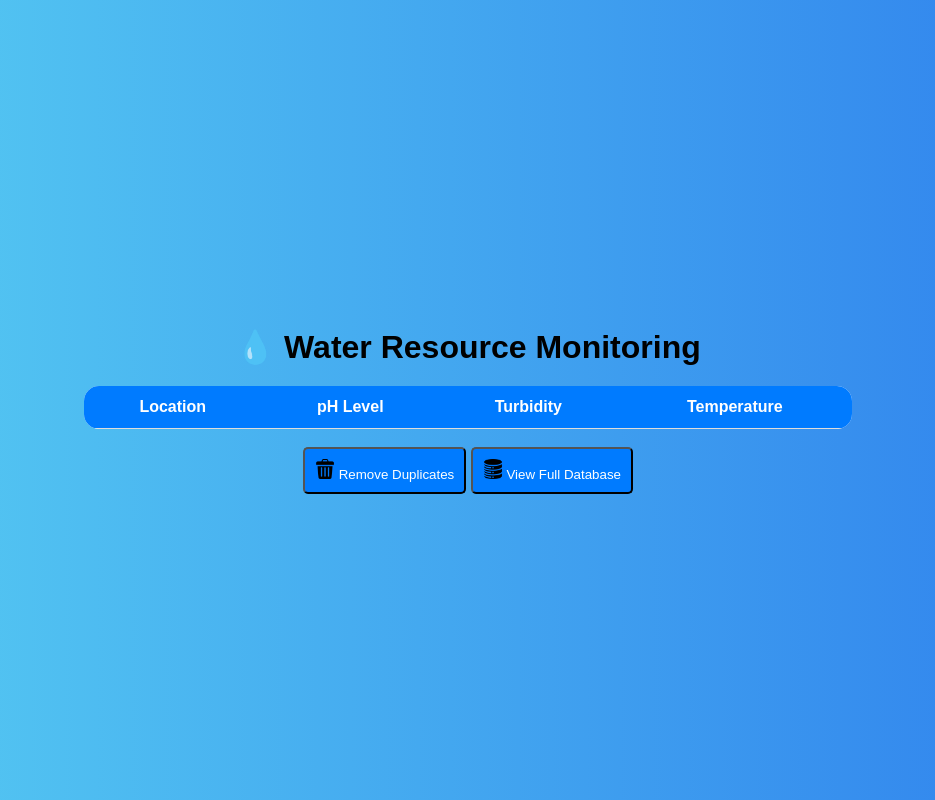
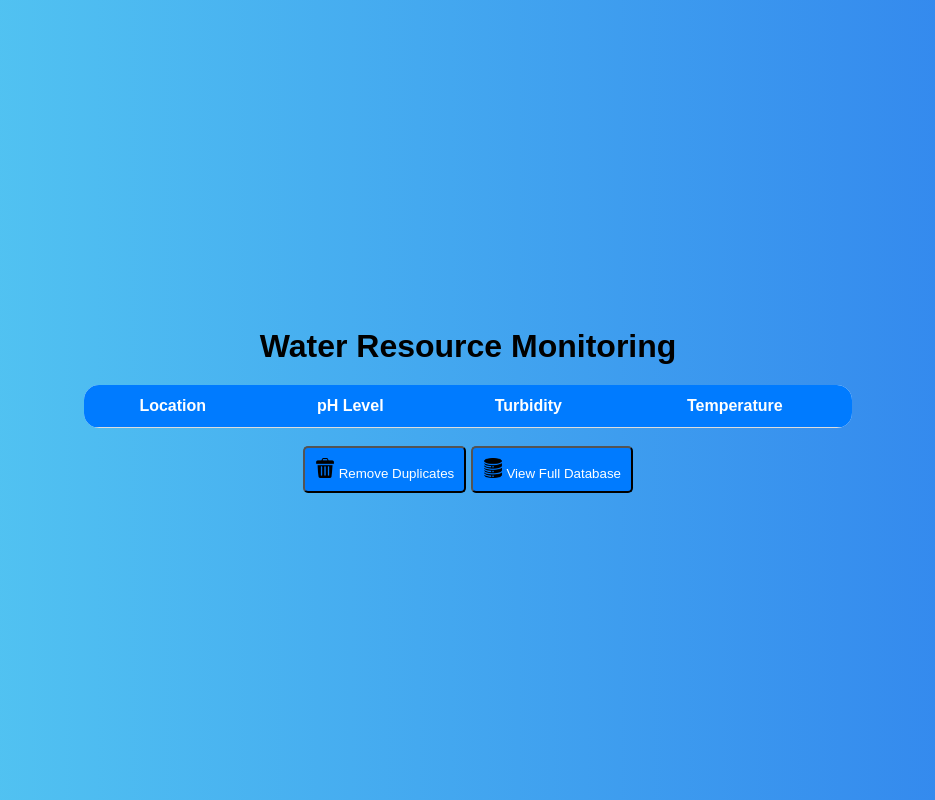
Before and after one commit to SiddharthKumar241/Avi_s_Work, a website: page index.html in a window 1280 px wide. Shown: the whole page, without its empty margins (172-1107 px from the left). Drawn offline with Linux system fonts and the light colour scheme; no server answers.

Commit message:
Update index.html

```diff
--- a/index.html
+++ b/index.html
@@ -9,7 +9,7 @@
 </head>
 <body>
 
-    <h1>💧 Water Resource Monitoring</h1>
+    <h1>Water Resource Monitoring</h1>
 
     <table>
         <thead>
```
